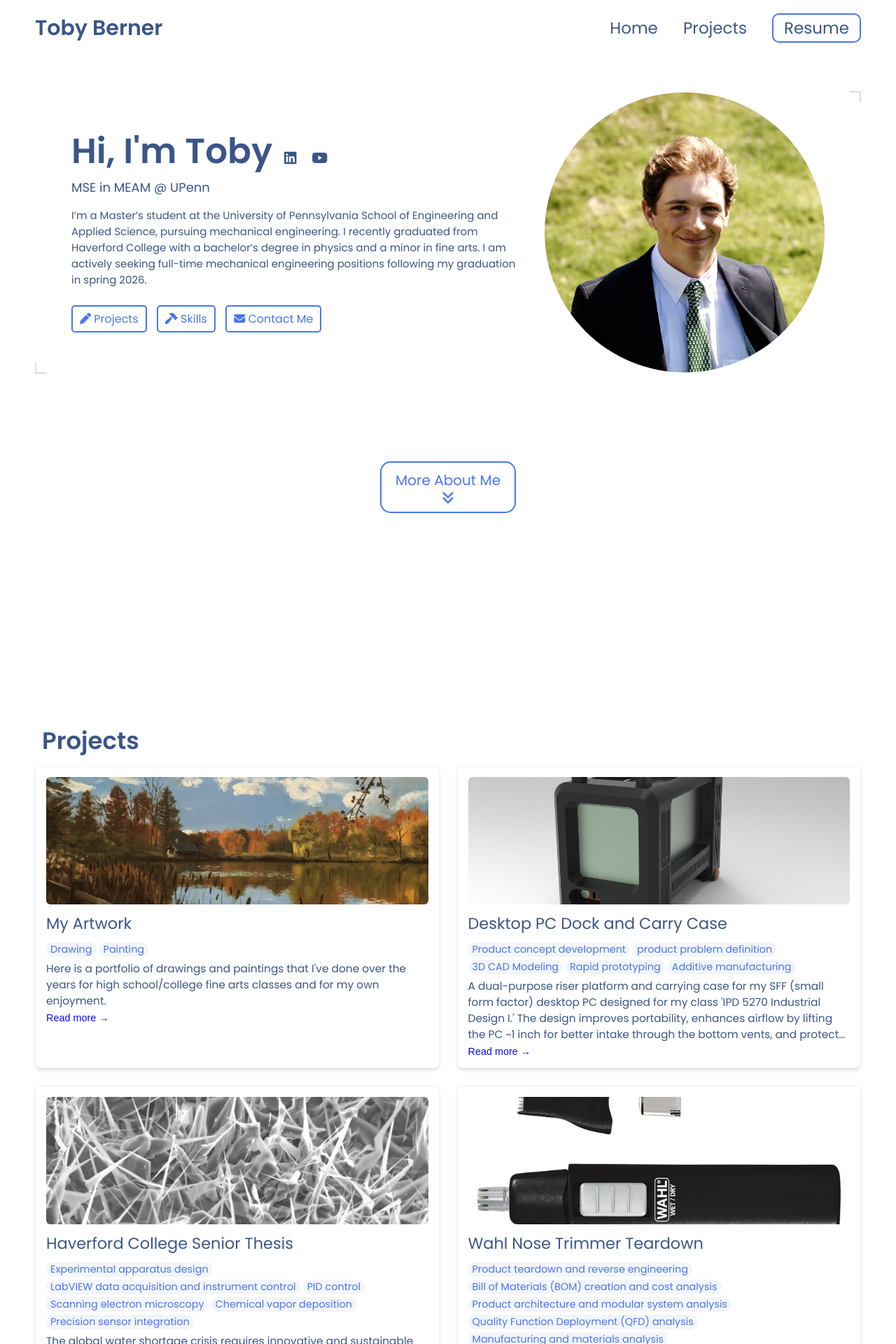
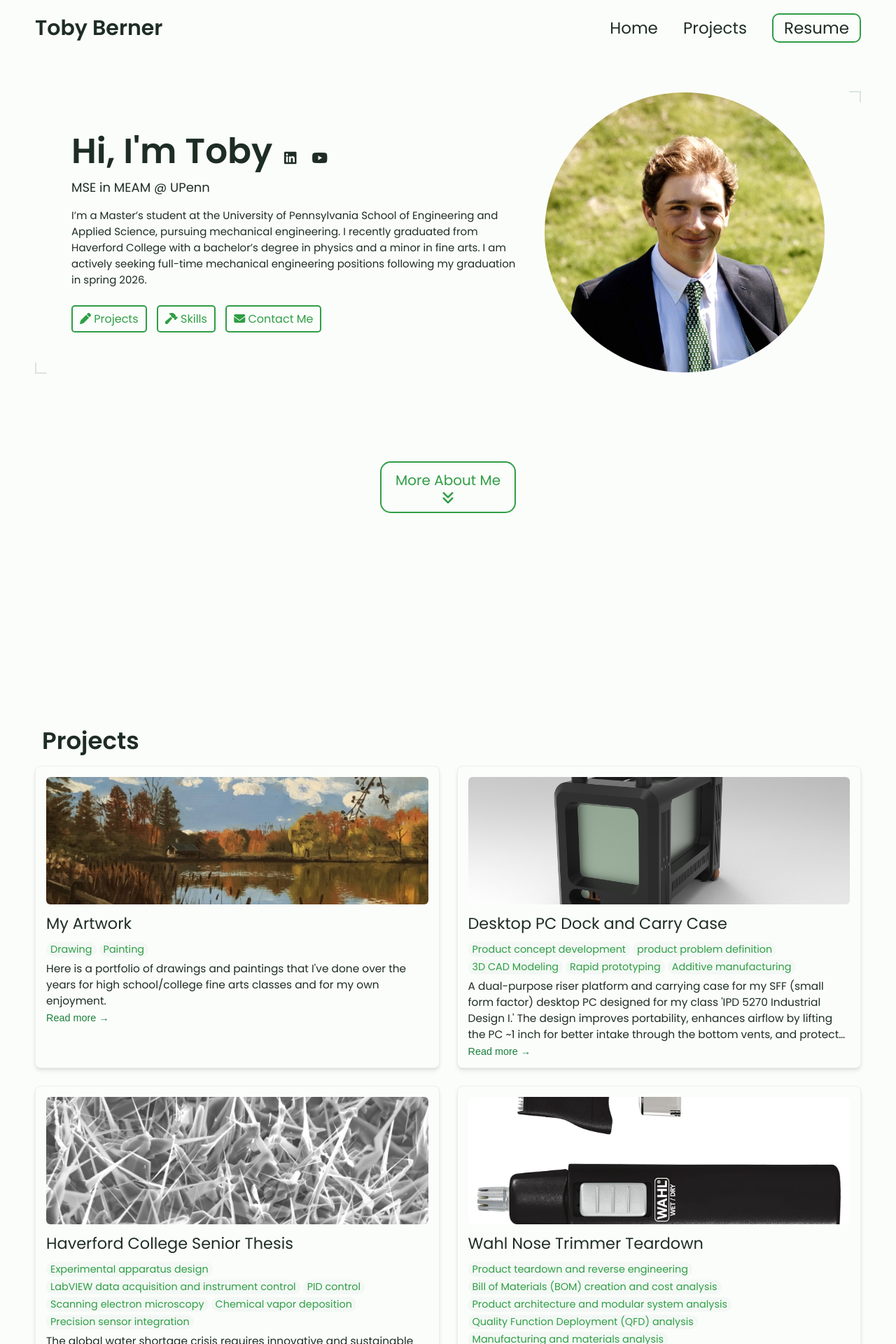
Before and after one commit to tdberner/tdberner.github.io, a Jekyll site: the page built from index.html, in a window 1280 px wide. Shown: the top 1920 px of the page at 70% size. Built offline with Jekyll 4.4.1, drawn with Linux system fonts in a browser that asks for light colours.

Commit message:
Update _config.yml

```diff
--- a/_config.yml
+++ b/_config.yml
@@ -80,12 +80,12 @@ formspree-key:   https://formspree.io/f/mgonklqz
 
 # Active theme (Updatethis to switch themes). Make sure to keep the indentation the samne.
 colors:
-  text: "#3b5587"
-  border: "#ddd"
-  link: "#4a76ee"
-  highlight: "#0c0cf2"
-  background: "#ffffff"
-  light_background: "#f3f5fb"
+  text: "#1e2d24"
+  border: "#d9e5df"
+  link: "#2f9e44"
+  highlight: "#1b7f3a"
+  background: "#fbfdfb"
+  light_background: "#f3f8f5"
 
 # A few examples.
 basic theme:
```
